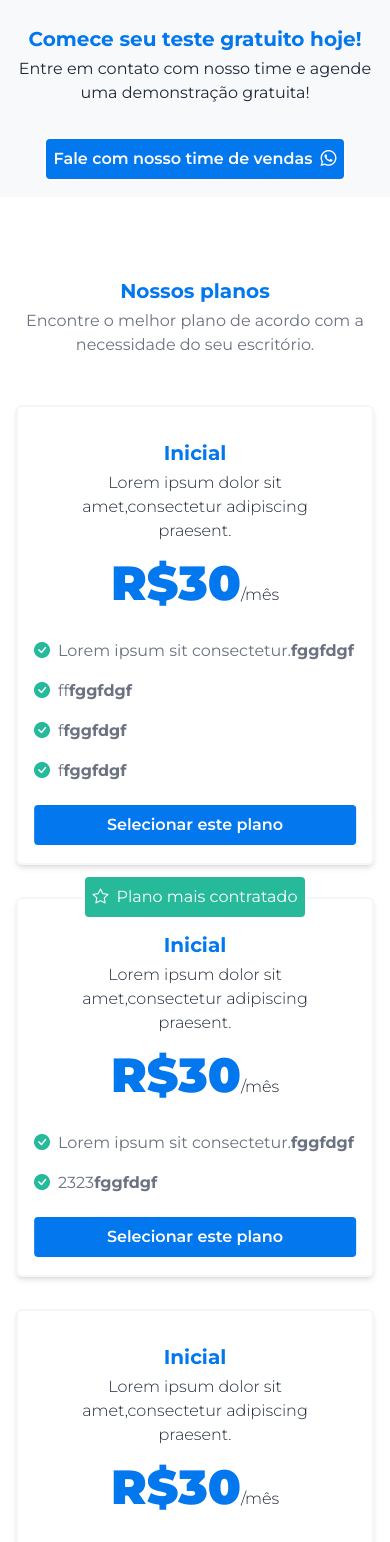
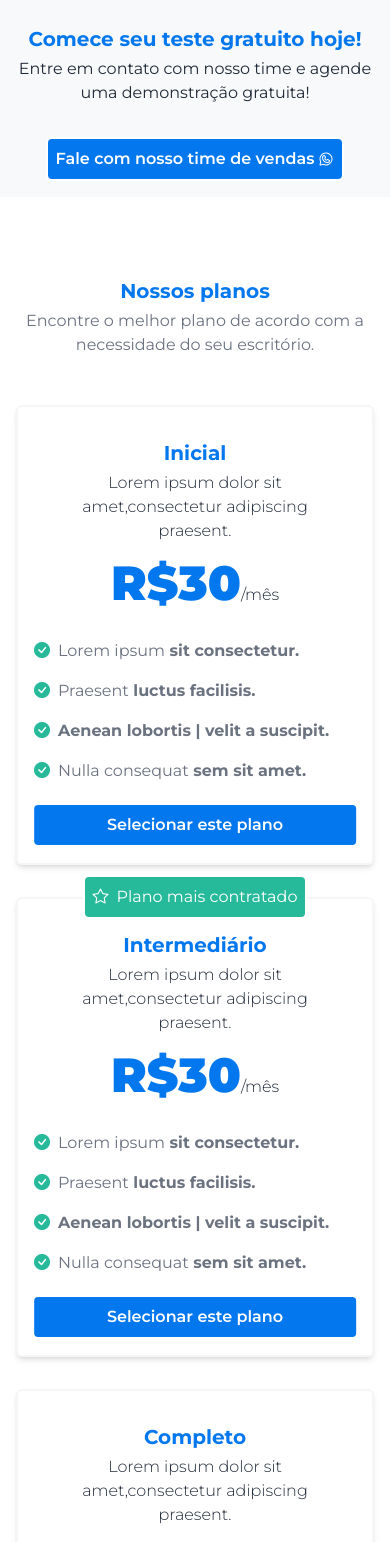
Before and after one commit to Hugodelima/avaliacao_SoftOwn, a React (Vite) app: page / in a window 390 px wide. Shown: the part 4300-5842 px from the top of the page. Built offline with nearby package versions, Linux system fonts and the light colour scheme.

Commit message:
adjusted responsive icon whatssap

```diff
--- a/src/App.tsx
+++ b/src/App.tsx
@@ -83,9 +83,9 @@ function App(){
             </div>
 
             <div className='flex flex-wrap justify-center gap-8 md:p-8 p-4'>
-                <PricingTable title='Inicial' description='Lorem ipsum dolor sit amet,consectetur adipiscing praesent.' price='30' listAdvantage={['Lorem ipsum sit consectetur.','ff','f','f']} />
-                <PricingTable title='Inicial' description='Lorem ipsum dolor sit amet,consectetur adipiscing praesent.' price='30' listAdvantage={['Lorem ipsum sit consectetur.','2323']} favorite={true} />
-                <PricingTable title='Inicial' description='Lorem ipsum dolor sit amet,consectetur adipiscing praesent.' price='30' listAdvantage={['Lorem ipsum sit consectetur.','2323']}  />
+                <PricingTable title='Inicial' description='Lorem ipsum dolor sit amet,consectetur adipiscing praesent.' price='30' listAdvantage={['Lorem ipsum : sit consectetur.','Praesent : luctus facilisis.','Aenean lobortis | velit a suscipit.','Nulla consequat : sem sit amet.']} />
+                <PricingTable title='Intermediário' description='Lorem ipsum dolor sit amet,consectetur adipiscing praesent.' price='30' listAdvantage={['Lorem ipsum : sit consectetur.','Praesent : luctus facilisis.','Aenean lobortis | velit a suscipit.','Nulla consequat : sem sit amet.']} favorite={true} />
+                <PricingTable title='Completo' description='Lorem ipsum dolor sit amet,consectetur adipiscing praesent.' price='30' listAdvantage={['Lorem ipsum : sit consectetur.','Praesent : luctus facilisis.','Aenean lobortis | velit a suscipit.','Nulla consequat : sem sit amet.']}  />
             </div>
 
             <div className='flex flex-col justify-center p-8 mt-8 bg-background'>
--- a/src/components/PricingTable.tsx
+++ b/src/components/PricingTable.tsx
@@ -28,10 +28,13 @@ function PricingTable( {title, description, price, listAdvantage, favorite }: Pr
       <div className="flex flex-col gap-4 mb-16">
         {
         listAdvantage.map((string, index) => {
+
+          const stringPositionTwoPoins = string.indexOf(':')
+
           return(
             <div className="flex gap-2" key={index}>
               <i className="bi bi-check-circle-fill text-textGreen"/>
-              <li className=" text-textGray">{string}<span className="font-bold text-textGray">fggfdgf</span></li>
+              <li className=" text-textGray">{string.substring(0, stringPositionTwoPoins-1)}<span className="font-bold text-textGray">{string.substring(stringPositionTwoPoins+1)}</span></li>
             </div>
           );
         })}
--- a/src/components/TextAndWhatssap.tsx
+++ b/src/components/TextAndWhatssap.tsx
@@ -1,3 +1,5 @@
+import { PiWhatsappLogo } from "react-icons/pi";
+
 interface TextAndWhatssapProps{
     title: string;
     description: string;
@@ -14,10 +16,11 @@ function TextAndWhatssap({title, description, textButton, background}: TextAndWh
             <h2 className="text-textSoft font-bold text-xl mb-1 mt-8">{title}</h2>
             <h3 className='mb-8'>{description}</h3>
 
-            <button className='text-white z-10 bg-textSoft rounded-md p-2 font-semibold border-solid border-2 border-white w-auto m-auto relative pr-8'>
+            <button className='text-white z-10 bg-textSoft rounded-md p-2 font-semibold border-solid border-2 border-white w-auto m-auto relative flex items-center gap-1'>
             {textButton}
-                <i className="bi bi-whatsapp absolute right-2"></i>
+                <PiWhatsappLogo color="white" className="" />
             </button>
+
         </div>
     )
 }
```
